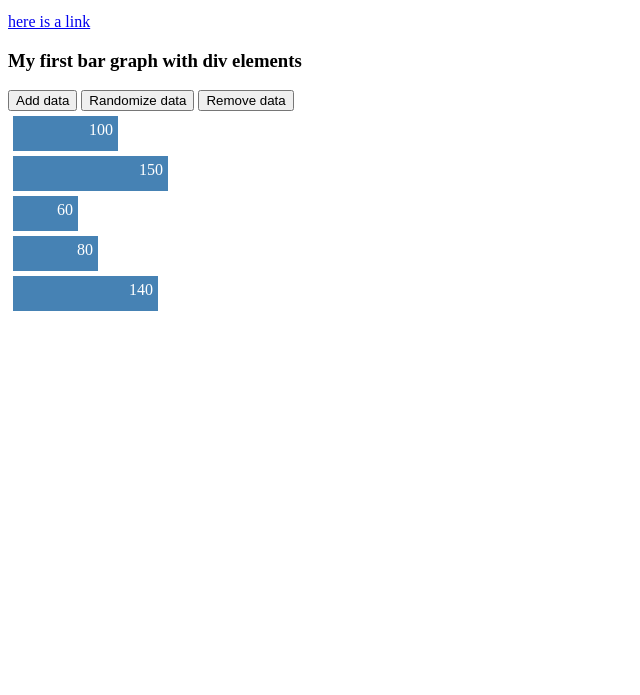
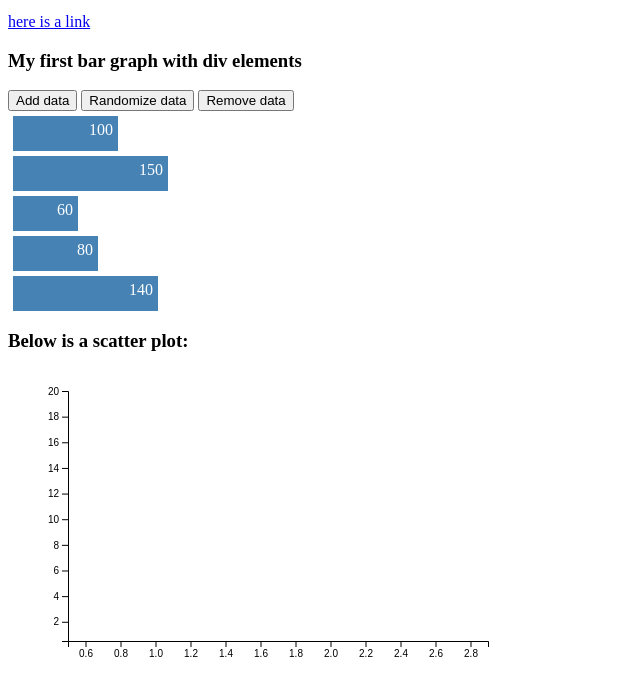
Before and after one commit to akeshavan/nhw2017_d3, a plain HTML site: page index.html in a window 1280 px wide. Shown: the part 101-796 px from the top of the page, without its empty margins (0-640 px from the left). Drawn offline with Linux system fonts and the light colour scheme.

Commit message:
step08: adding axes

```diff
--- a/index.html
+++ b/index.html
@@ -31,6 +31,8 @@
     <button onclick="randomData()"> Randomize data </button>
     <button onclick="removeData()"> Remove data </button>
     <div id="plotArea"></div>
+    <h3> Below is a scatter plot: </h3>
+    <svg id="scatterArea"></svg>
 
   </body>
 
@@ -108,6 +110,62 @@
     render(data)
   }
 
+
+
+  function renderAxes(data){
+      //define margins on the plot -- this will give room for axes labels, titles
+      var margin = {top: 20, right: 20, bottom: 30, left: 60}
+
+      // total dimensions are 500x300
+      var width = 500 - margin.left - margin.right
+      var height = 300 - margin.top - margin.bottom
+
+      // data struct -> x value
+    var xValue = function(d) { return d.x;}
+    var yValue = function(d) { return d.y;}
+
+    // value -> display
+    xScale = d3.scaleLinear().range([0, width])
+    yScale = d3.scaleLinear().range([height, 0]),
+    // in SVG, y=0 is at the top, so we switch the order
+
+    // now the range [0, width] maps to [0, max(data)]
+    xScale.domain([d3.min(data, xValue), d3.max(data, xValue)])
+    yScale.domain([d3.min(data, xValue), d3.max(data, yValue)])
+
+    var svg = d3.select("#scatterArea")
+    .attr("width", width + margin.left + margin.right)
+    .attr("height", height + margin.top + margin.bottom)
+    .append("g")
+        .attr("transform", "translate(" + margin.left + "," + margin.top + ")");
+
+    xAxis = d3.axisBottom(xScale) //axis object
+    yAxis = d3.axisLeft(yScale)
+
+    // x-axis
+    svg.append("g")
+     .attr("class", "x axis")
+     //take X to bottom of SVG
+     .attr("transform", "translate(0," + height + ")")
+     .call(xAxis)
+
+    // y-axis
+    svg.append("g")
+     .attr("class", "y axis")
+     .call(yAxis)
+
+  }
+
+  var scatterData = [
+    {x: 0.5, y: 20},
+    {x: 2.1, y: 12},
+    {x: 1.4, y: 5.2},
+    {x: 2.9, y: 9.6}
+]
+
+renderAxes(scatterData)
+
+
   </script>
 
 </html>
```
